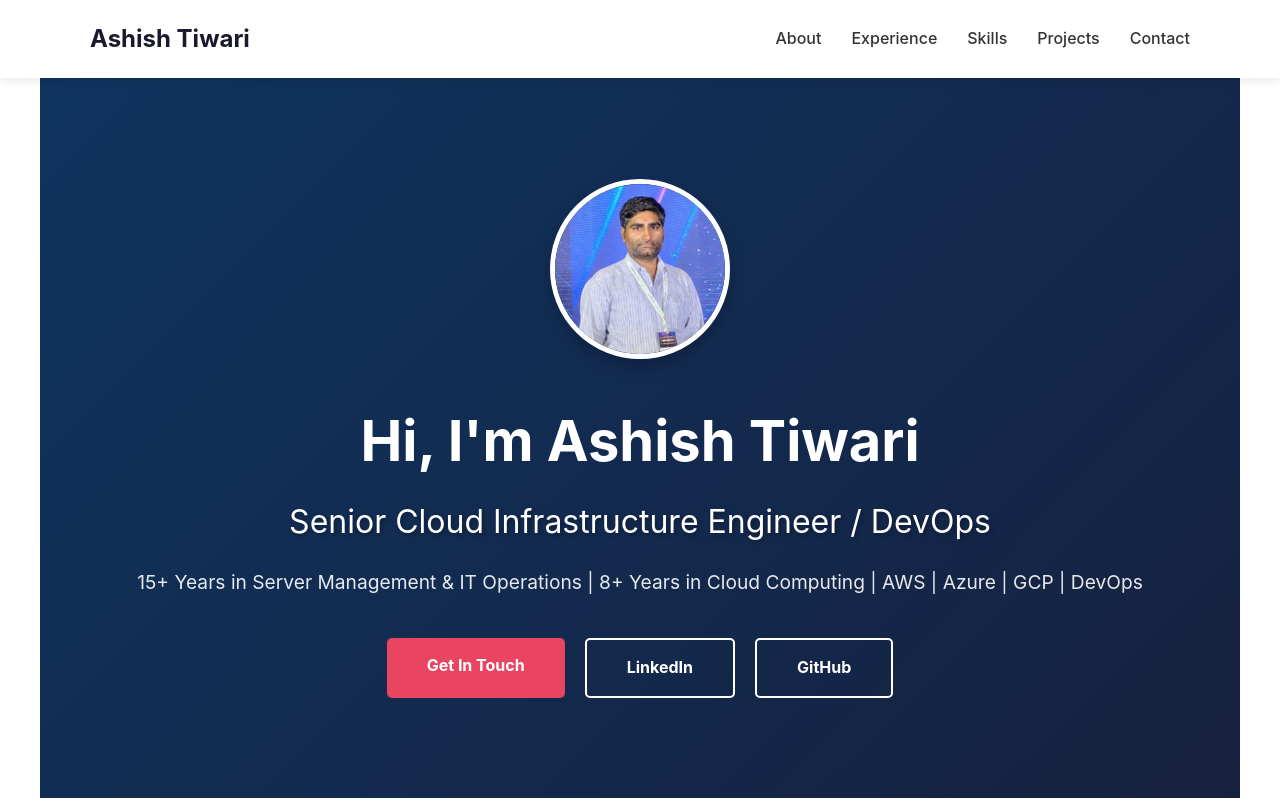
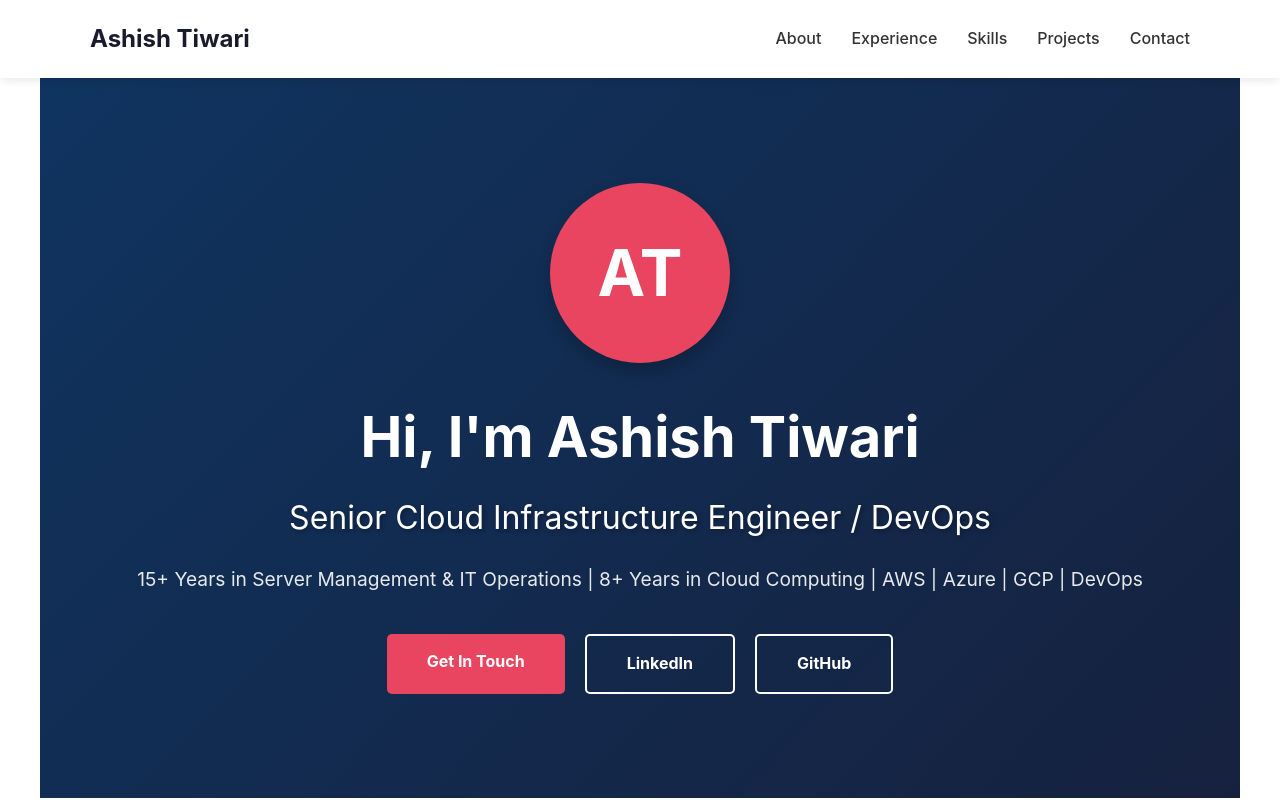
Before and after one commit to ashishworld/AshishTiwari-Profile, a website: page index.html in a window 1280 px wide. Shown: the top 800 px of the page. Drawn offline with Linux system fonts and the light colour scheme.

Commit message:
updated some minior

```diff
--- a/index.html
+++ b/index.html
@@ -3,7 +3,7 @@
 <head>
     <meta charset="UTF-8">
     <meta name="viewport" content="width=device-width, initial-scale=1.0">
-    <title>Ashish Tiwari - SR Cloud Engineer</title>
+    <title>Ashish - Sr Cloud DevOps Engineer</title>
     <style>
         * {
             margin: 0;
@@ -410,7 +410,7 @@
 
     <section class="hero">
         <div>
-            <img src="public/photograph.png" alt="Ashish Tiwari" class="profile-photo" onerror="this.innerHTML='<div style=\'width: 180px; height: 180px; border-radius: 50%; background: #e94560; display: flex; align-items: center; justify-content: center; font-size: 4rem; font-weight: bold; color: #fff;\'>AT</div>'">
+            <div style="width: 180px; height: 180px; border-radius: 50%; background: #e94560; display: flex; align-items: center; justify-content: center; font-size: 4rem; font-weight: bold; color: #fff; margin: 0 auto 30px; box-shadow: 0 8px 16px rgba(0,0,0,0.2);">AT</div>
             <h1>Hi, I'm Ashish Tiwari</h1>
             <h2>Senior Cloud Infrastructure Engineer / DevOps</h2>
             <p>15+ Years in Server Management & IT Operations | 8+ Years in Cloud Computing | AWS | Azure | GCP | DevOps</p>
```
